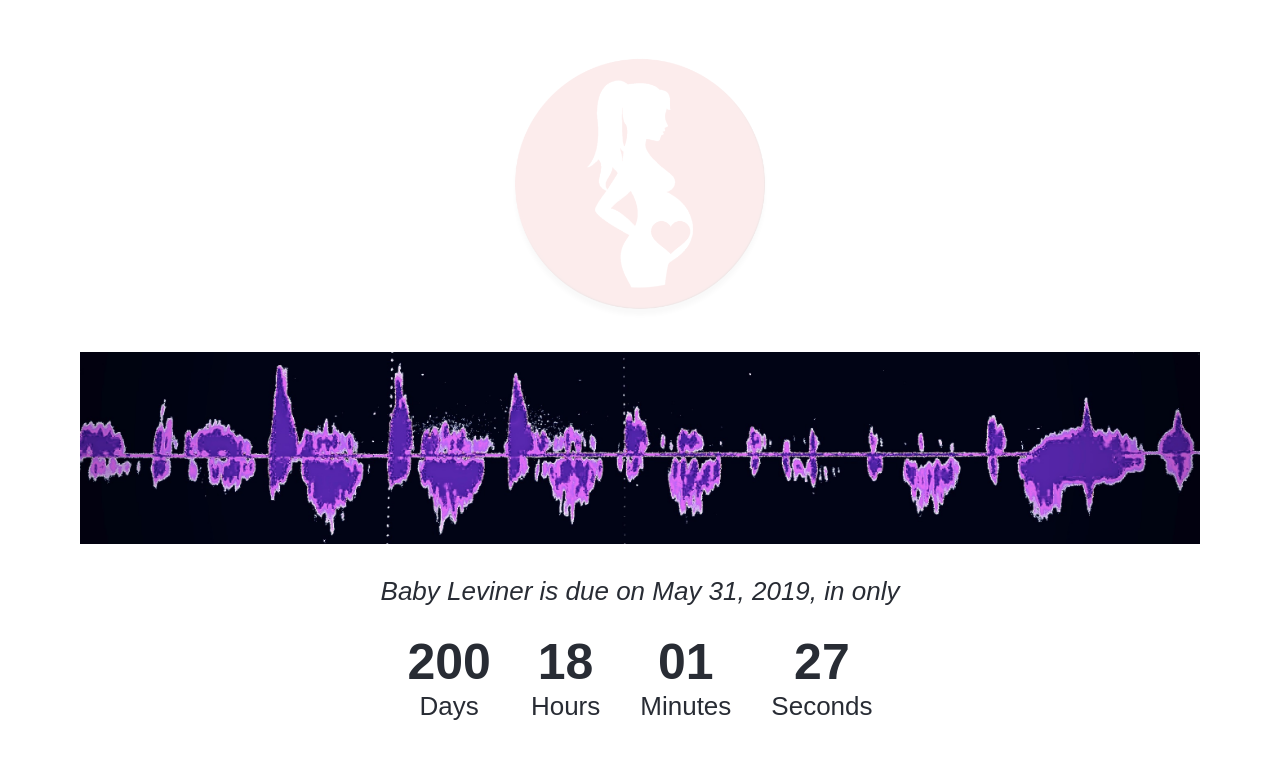
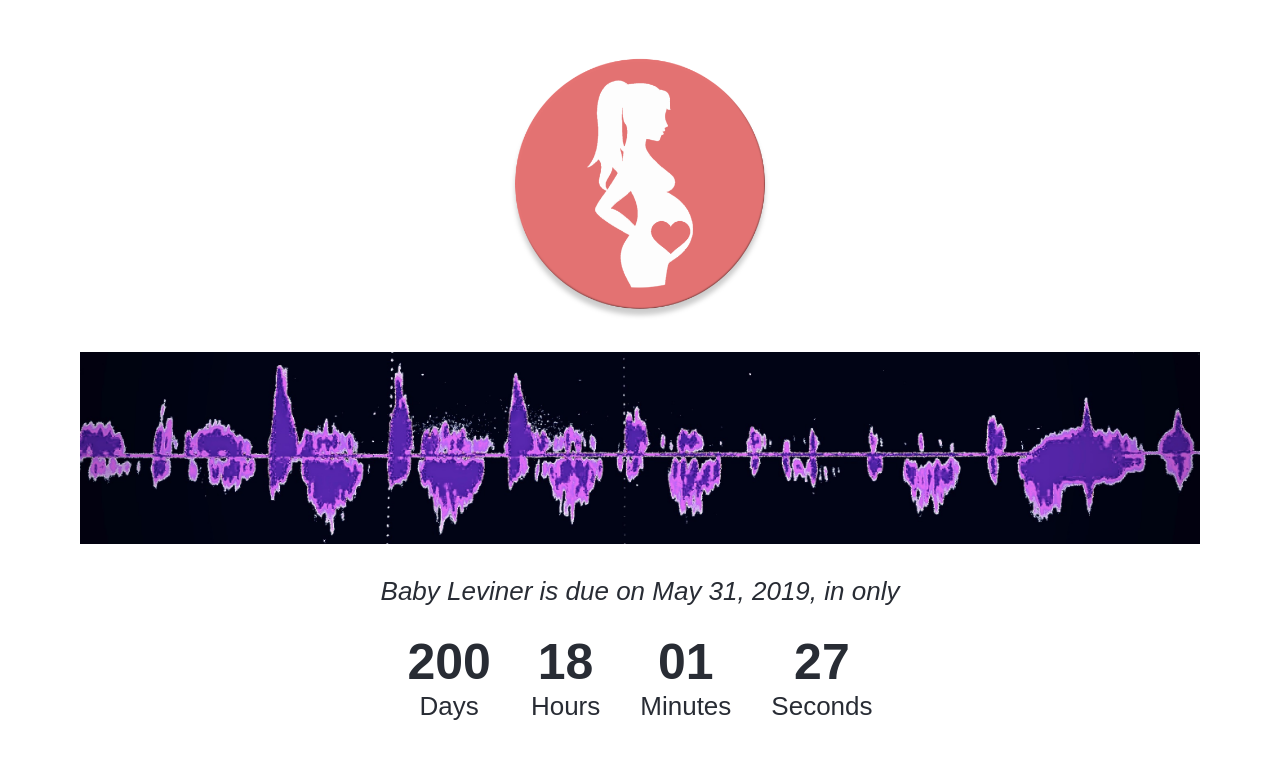
Before and after one commit to mrLeviner/ReactDojo, a React (Create React App) app: page / in a window 1280 px wide. Shown: the top 758 px of the page. Built offline with nearby package versions, Linux system fonts and the light colour scheme.

Commit message:
Stop pulsing animation

```diff
--- a/src/App.js
+++ b/src/App.js
@@ -12,18 +12,17 @@ import './App.scss';
 
 class App extends Component {
   render() {
-    return (
-      <div className="App">
+    return <div className="App">
         <header className="App-header">
-          <img src={prettymomma} className="App-logo pulse" alt="logo" />
+          {/* <img src={prettymomma} className="App-logo pulse" alt="logo" /> */}
+          <img src={prettymomma} className="App-logo" alt="logo" />
           <img src={heartbeat} className="App-heartbeat" alt="heartbeat" />
           <div className="title">
             <em>Baby Leviner is due on May 31, 2019, in only</em>
           </div>
           <Countdown date={`2019-05-31T00:00:00`} />
         </header>
-      </div>
-    );
+      </div>;
   }
 }
 
```
